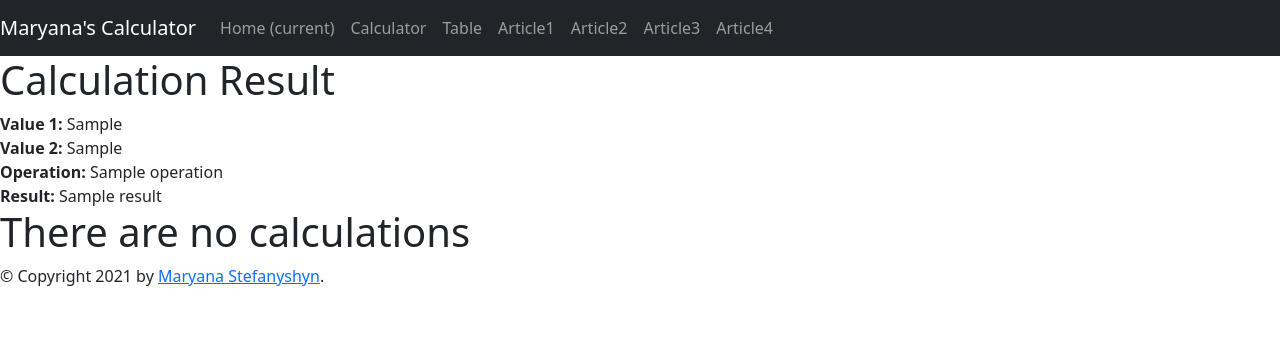
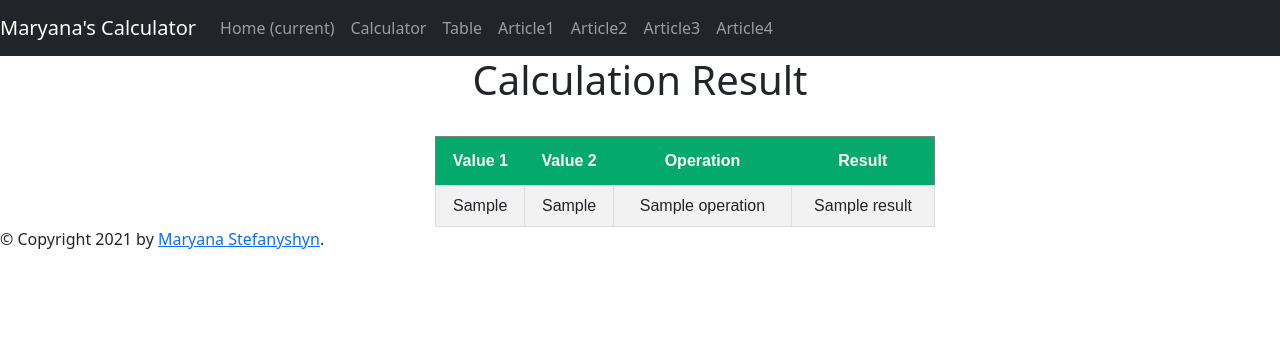
Before and after one commit to maryanastef/calculatorexample, a Flask app: template app/templates/result.html in a window 1280 px wide. Shown: the top 356 px of the page. Run offline with Flask 2, Linux system fonts and the light colour scheme; the template is opened without the code that fills it: most values are stand-ins (such as "Sample title", 1, 10 or a date in 2020); parts of the project's set-up code (start-up, migrations or seed data) failed here and were passed over.

Commit message:
edited text

```diff
--- a/app/templates/result.html
+++ b/app/templates/result.html
@@ -2,45 +2,73 @@
 {% block title %}Results{% endblock %}
 {% block head %}
     {{ super() }}
-    <style type="text/css">
-        .important {
-            color: #336699;
+    <style>
+        #data {
+  font-family: Arial, Helvetica, sans-serif;
+  border-collapse: collapse;
+  width: 100%;
+            border: 1px solid grey;
+            height: 50px;
+            width: 500px;
+            text-align: center;
+            margin-left: 34%;
+
+}
+
+#data td, #customers th {
+  border: 1px solid #ddd;
+  padding: 8px;
+}
+
+#data tr:nth-child(even){background-color: #f2f2f2;}
+
+#data tr:hover {background-color: #ddd;}
+
+#data th {
+  padding-top: 12px;
+  padding-bottom: 12px;
+  text-align: center;
+  background-color: #04AA6D;
+  color: white;
 }
     </style>
 {% endblock %}
 {% block content %}
-    <h1>Calculation Result</h1>
 
     {% with messages = get_flashed_messages() %}
     {% if messages %}
         {% for message in messages %}
-                <div class="alert alert-primary" role="alert">
+            <div class="alert alert-info" role="alert" style="text-align: center ; margin-top: 70px ;  font-weight: bold;">
                 {{ message }}
+
             </div>
         {% endfor %}
     {% endif %}
 {% endwith %}
+<div style="text-align: center ; ">
+    <h1>Calculation Result</h1><br>
+     <table id="data" >
 
-    <strong>Value 1: </strong> {{ value1 }} <br>
-    <strong>Value 2: </strong> {{ value2 }} <br>
-    <strong>Operation: </strong> {{ operation }} <br>
-    <strong>Result: </strong> {{ result }}
+      <tr>
+        <th>Value 1</th>
+        <th>Value 2</th>
+        <th>Operation</th>
+        <th>Result</th>
+      </tr>
 
 
-    {% if item in data %}
-        <table>
-            {% for item in data %}
-                <TR>
-                    <TD class="c1"><IMG src="sample.jpeg"></TD>
-                    <TD class="c2">{{ item.date }}</TD>
-                    <TD class="c3">{{ item.id }}</TD>
-                    <TD class="c4"><SPAN>{{ item.position }}</SPAN></TD>
-                    <TD class="c4"><SPAN>{{ item.status }}</SPAN></TD>
-                </TR>
-            {% endfor %}
+{#      {% for user in users %}#}
+        <tr>
+          <td>{{ value1 }}</td>
+          <td>{{ value2 }}</td>
+          <td>{{ operation }}</td>
+          <td>{{ result }}</td>
+        </tr>
+
+
+{#      {% endfor %}#}
+
   </table>
-    {% else %}
-        <h1>There are no calculations</h1>
-    {% endif %}
 
+</div>
 {% endblock %}
```
Also changed, not shown: app/controllers/calculator_controller.py (+6 -6 lines), calc/calculator.py (+18 -16 lines), calc/history/calculations.py (+17 -17 lines). Lines whose indentation alone changed are shown as unchanged.
